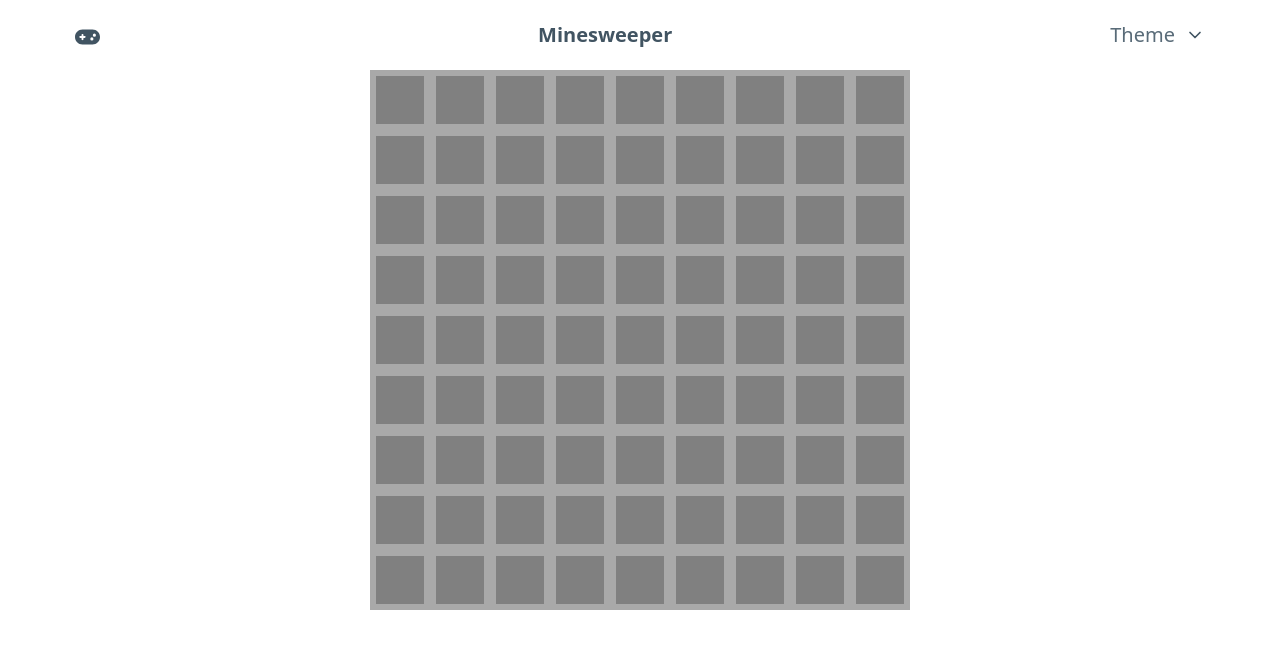
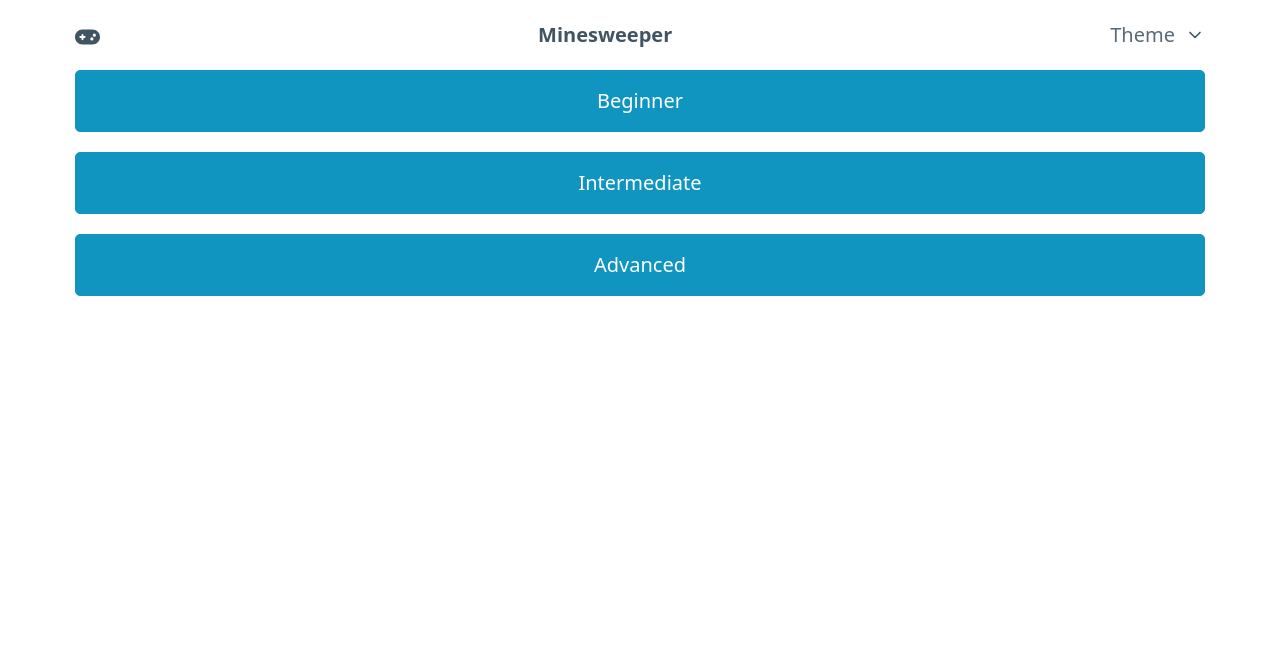
Before and after one commit to aidandenlinger/minesweeper, a Svelte app: page / in a window 1280 px wide. Shown: the top 648 px of the page. Built offline with nearby package versions, Linux system fonts and the light colour scheme.

Commit message:
feat: basic difficulty selection

```diff
--- a/src/frontend/App.svelte
+++ b/src/frontend/App.svelte
@@ -1,20 +1,31 @@
 <script lang="ts">
+  import Setup from "./Setup.svelte"
   import Navbar from "../Navbar/Navbar.svelte";
   import type { Coord } from "../logic/Cell";
-  import { create, click, flag } from "../logic/minesweeper";
+  import { create, click, flag, type GameState } from "../logic/minesweeper";
   import Cell from "./Cell.svelte";
   import { fade } from "svelte/transition";
 
-  let gameState = create(9, 9, 10);
+  type GameConditions = {
+    width: number,
+    height: number,
+    mineCount: number
+  }
+
+  let gameState : GameState | null;
+
+  function createGame(e: CustomEvent<GameConditions>) {
+    gameState = create(e.detail.width, e.detail.height, e.detail.mineCount)
+  }
 
   function clickCell(e: CustomEvent<Coord>) {
-    if (gameState.status === "playing") {
+    if (gameState && gameState.status === "playing") {
       gameState = click(gameState, e.detail);
     }
   }
 
   function rightClickCell(e: CustomEvent<Coord>) {
-    if (gameState.status === "playing") {
+    if (gameState && gameState.status === "playing") {
       gameState = flag(gameState, e.detail);
     }
   }
@@ -23,7 +34,12 @@
 <Navbar />
 
 <main>
-  <div class="game">
+  {#if !gameState}
+    <Setup on:setup={createGame} />
+  {/if}
+
+  {#if gameState}
+    <div class="game" in:fade>
       {#each gameState.game as rowArr, row}
         <div class="row">
           {#each rowArr as cell, column}
@@ -37,17 +53,17 @@
         </div>
       {/each}
     </div>
+  {/if}
 
-  {#if gameState.status === "won"}
+  {#if gameState && gameState.status === "won"}
     <p class="winText" in:fade out:fade>Nice Minesweepin', kid.</p>
   {/if}
 
-  {#if gameState.status === "lost" || gameState.status === "won"}
+  {#if gameState && (gameState.status === "lost" || gameState.status === "won")}
     <button
       class="restartBtn"
-      on:click={() => (gameState = create(9, 9, 10))}
+      on:click={() => (gameState = null)}
       in:fade={{ delay: 400, duration: 1000 }}
-      out:fade
     >
       Restart?
     </button>
--- /dev/null
+++ b/src/frontend/Setup.svelte
@@ -0,0 +1,19 @@
+<script lang="ts">
+  import { createEventDispatcher } from "svelte";
+  import { fade } from "svelte/transition";
+
+  const dispatch = createEventDispatcher();
+</script>
+
+<button
+  on:click={() => dispatch("setup", { width: 9, height: 9, mineCount: 10 })}
+  in:fade>Beginner</button
+>
+<button
+  on:click={() => dispatch("setup", { width: 16, height: 16, mineCount: 40 })}
+  in:fade>Intermediate</button
+>
+<button
+  on:click={() => dispatch("setup", { width: 30, height: 16, mineCount: 99 })}
+  in:fade>Advanced</button
+>
```
Lines whose indentation alone changed are shown as unchanged.
